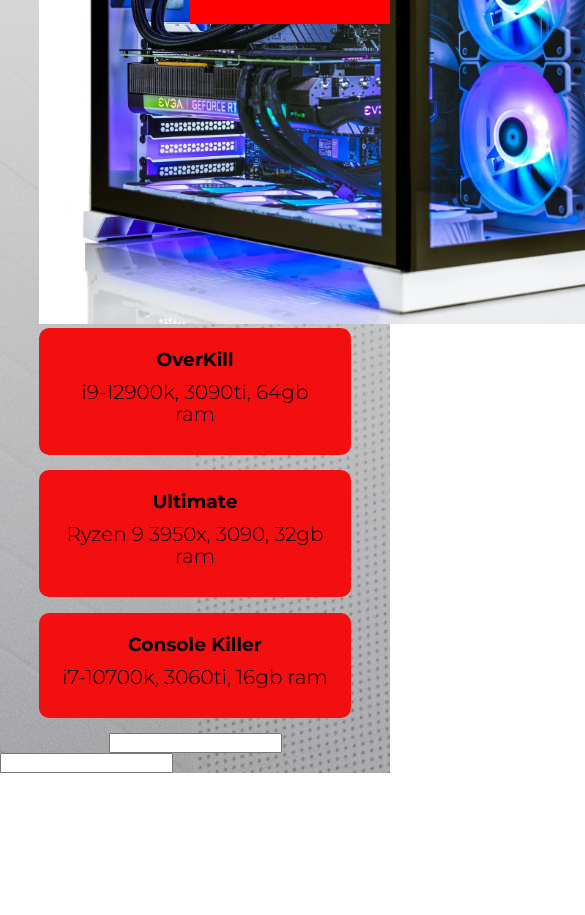
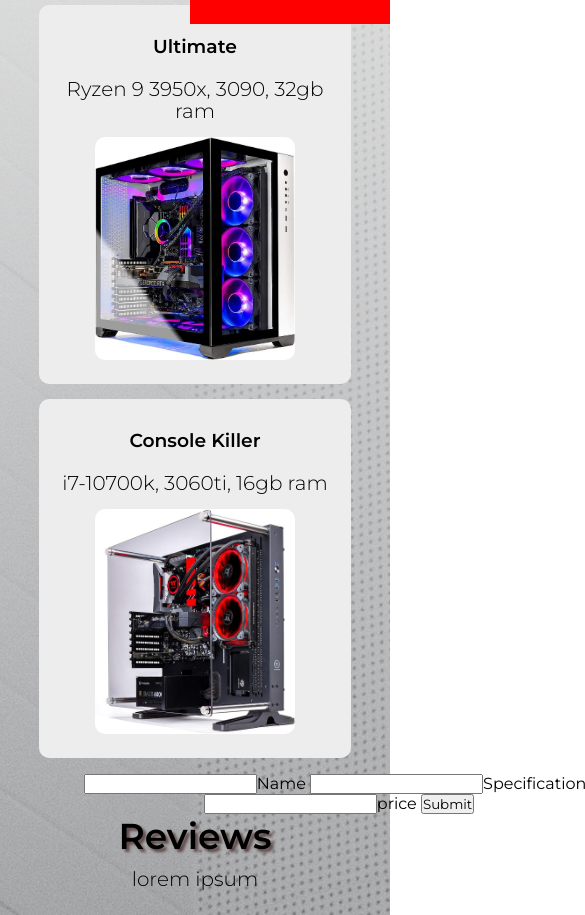
Before and after one commit to Jamespan6704/F28-Capstone-Project, a website: page client/index.html in a window 390 px wide. Shown: the part 820-1735 px from the top of the page, 585 px wide, since content can reach past the window. Before the commit the page ends 1593 px from the top, so only its background shows below. Drawn offline with nearby package versions, Linux system fonts and the light colour scheme; no server answers.

Commit message:
windows ajkfldsajf

```diff
--- a/client/index.css
+++ b/client/index.css
@@ -147,15 +147,47 @@
   padding: 10px;
 }
 
+.showComputers img {
+  width: 200px;
+  border-radius: 10px;
+  margin-top: 5px;
+}
+
 .computerSel {
   flex-basis: 30%;
-  background: rgb(243, 15, 15);
+  background: rgb(237, 237, 237);
   border-radius: 10px;
   margin-bottom: 5%;
   padding: 20px 12px;
   box-sizing: border-box;
+  transition: 0.5s;
+}
+.computerSel h3 {
+  text-align: center;
+  font-weight: 600;
+  margin: 10px 0;
+}
+
+.computerSel:hover {
+  box-shadow: 0 0 30px 0px rgba(0, 0, 0, 0.2);
 }
 
 #overkill {
   width: 100px;
 }
+
+.inputComp {
+  width: 600px;
+}
+
+.row {
+  margin-top: 5%;
+  display: flex;
+  justify-content: space-between;
+}
+
+@media (max-width: 700px) {
+  .row {
+    flex-direction: column;
+  }
+}
--- a/client/index.html
+++ b/client/index.html
@@ -24,7 +24,7 @@
         <a id="logo" href="index.html"><img src="logo.png" /></a>
         <div class="nav-links">
           <ul>
-            <li><a href="./home.html">HOME</a></li>
+            <li><a href="./index.html">HOME</a></li>
             <li><a href="./products.html">PRODUCTS</a></li>
             <li><a href="">COMMUNITY</a></li>
             <li><a href="">COMPANY</a></li>
@@ -36,31 +36,49 @@
         <p>
           Choose between our Greatest Selection of Computers, or build your own!
         </p>
-        <div id="overkill">
-          <img src="overkill.png" alt="overkill pc" />
-        </div>
 
         <div class="row">
           <div class="computerSel">
             <h3>OverKill</h3>
             <p>i9-12900k, 3090ti, 64gb ram</p>
+            <img src="overkill.png" alt="overkillpc" />
           </div>
           <div class="computerSel">
             <h3>Ultimate</h3>
             <p>Ryzen 9 3950x, 3090, 32gb ram</p>
+            <img src="ultimate.jpg" alt="ultimatepc" />
           </div>
           <div class="computerSel">
             <h3>Console Killer</h3>
             <p>i7-10700k, 3060ti, 16gb ram</p>
+            <img src="console.jpg" alt="consolekiller" />
           </div>
         </div>
-        <div class="inputComp"><input type="textbox" /></div>
+
+        <!-- Input your own computer -->
+        <div class="inputComp">
+          <input type="textbox" name="name" id="firstBox" />Name
+          <input
+            type="textbox"
+            name="specifications"
+            id="secondBox"
+          />Specifications
+          <input type="textbox" name="price" id="thirdBox" />price
+          <input type="submit" name="submit" id="submit" />
+        </div>
+
+        <!-- testimonial -->
+
+        <section class="testimonials">
+          <h1>Reviews</h1>
+          <p>lorem ipsum</p>
+
+          <div class="row">
+            <div class="testimonial-col"></div>
+          </div>
+        </section>
       </section>
-      <header>
-        <div class="computerDisplay">
-          <input type="text" name="Build your own" id="buildComp" />
-        </div>
-      </header>
+      <header></header>
       <main></main>
     </section>
     <script src="https://unpkg.com/axios/dist/axios.min.js"></script>
```
Also changed, not shown: client/home.html (deleted, +0 -62 lines), client/products.html (+3 -4 lines), client/console.jpg (added), client/ultimate.jpg (added).
